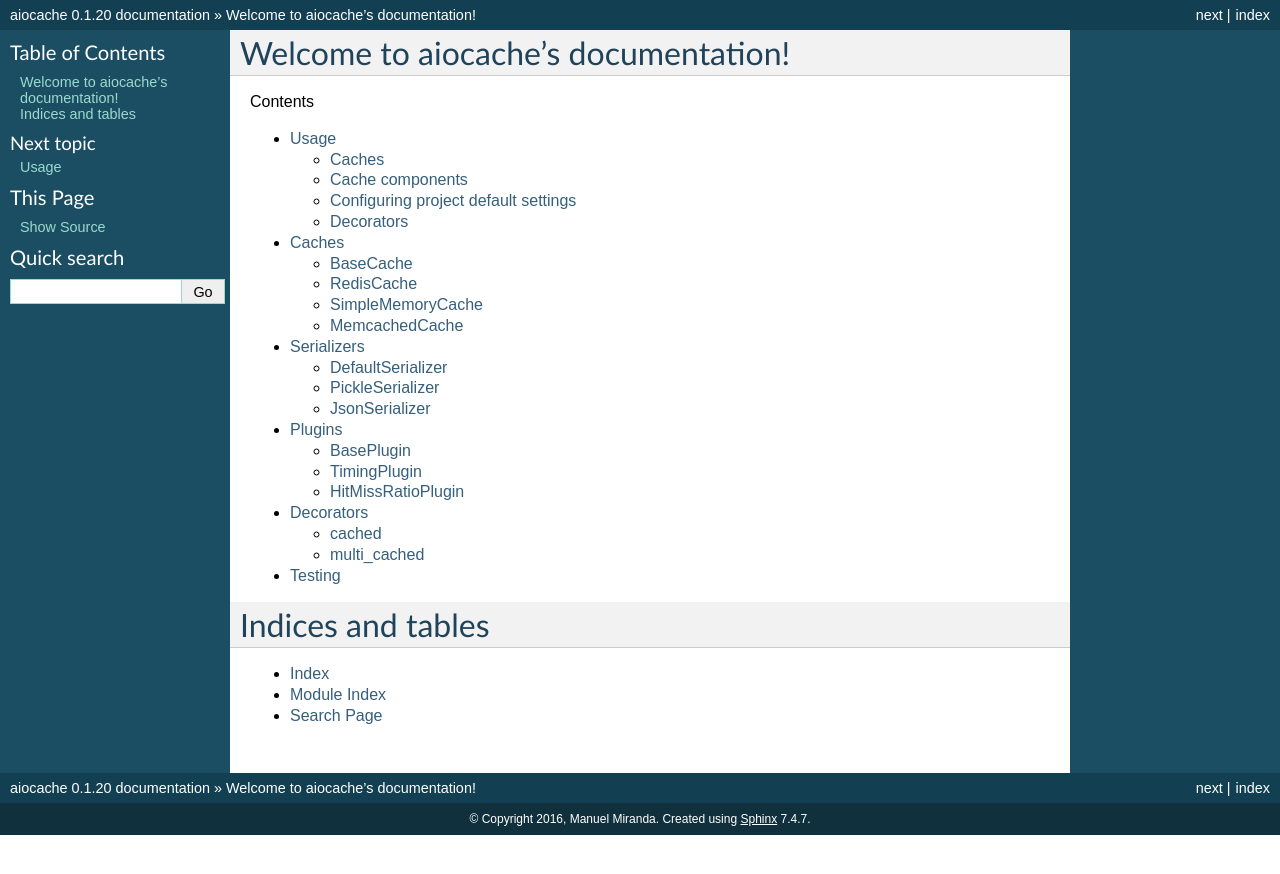
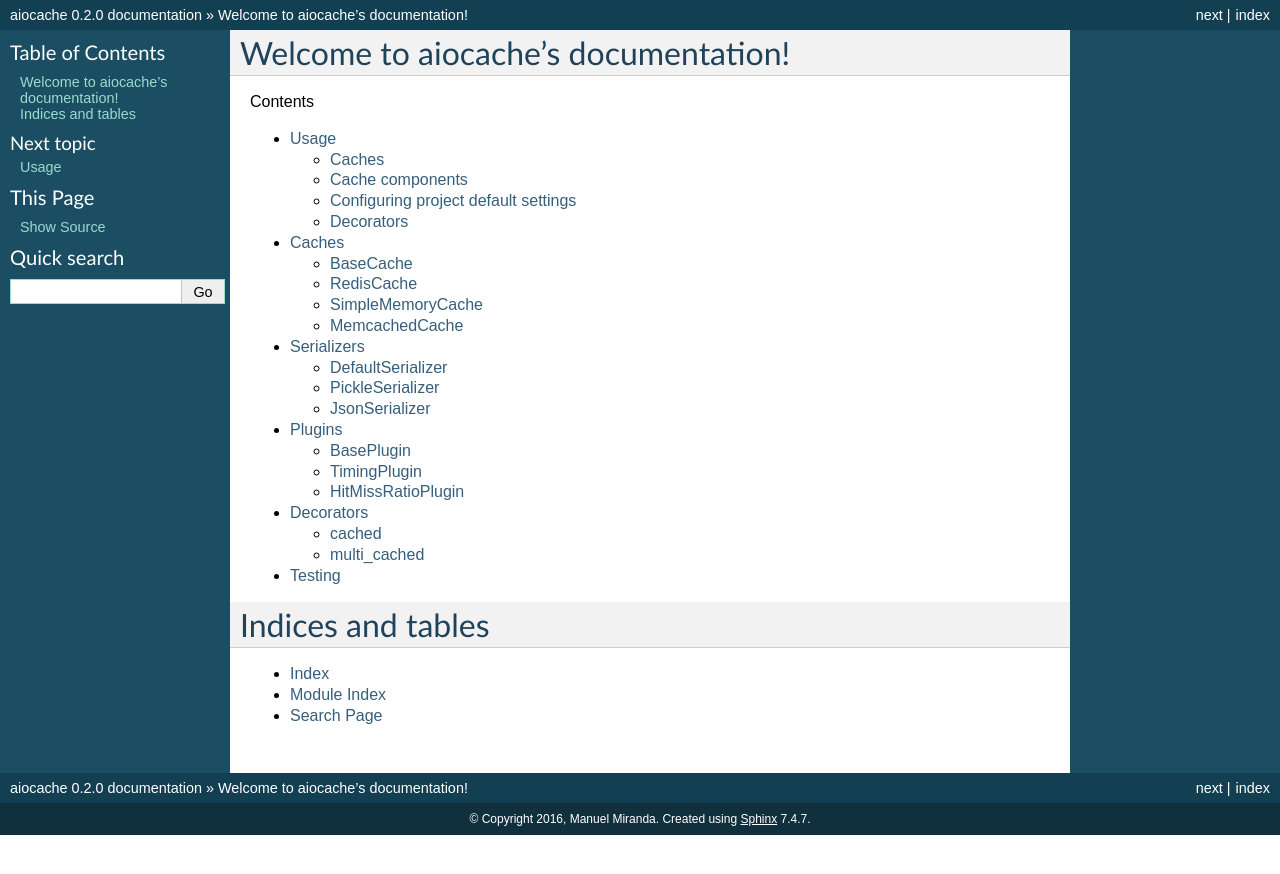
Before and after one commit to aio-libs/aiocache, a Sphinx documentation site: the page built from docs/index.rst, in a window 1280 px wide. Shown: the top 874 px of the page. Built offline with Sphinx 7.4.7, drawn with Linux system fonts in a browser that asks for light colours.

Commit message:
0.2.0 version bump

```diff
--- a/docs/conf.py
+++ b/docs/conf.py
@@ -62,9 +62,9 @@
 # built documents.
 #
 # The short X.Y version.
-version = '0.1.20'
+version = '0.2.0'
 # The full version, including alpha/beta/rc tags.
-release = '0.1.20'
+release = '0.2.0'
 
 # The language for content autogenerated by Sphinx. Refer to documentation
 # for a list of supported languages.
--- a/setup.py
+++ b/setup.py
@@ -2,7 +2,7 @@
 
 setup(
     name="aiocache",
-    version="0.1.20",
+    version="0.2.0",
     author="Manuel Miranda",
     url="https://github.com/argaen/aiocache",
     author_email="manu.mirandad@gmail.com",
```
